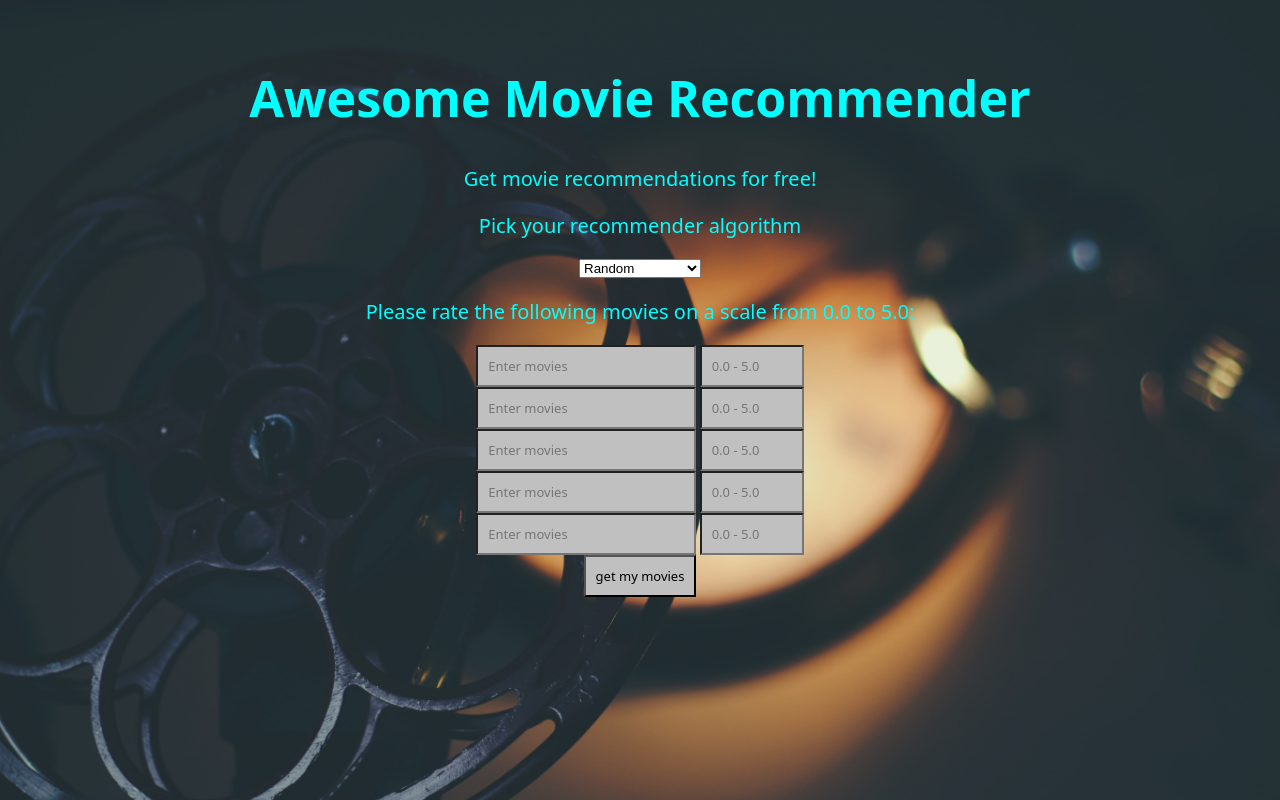
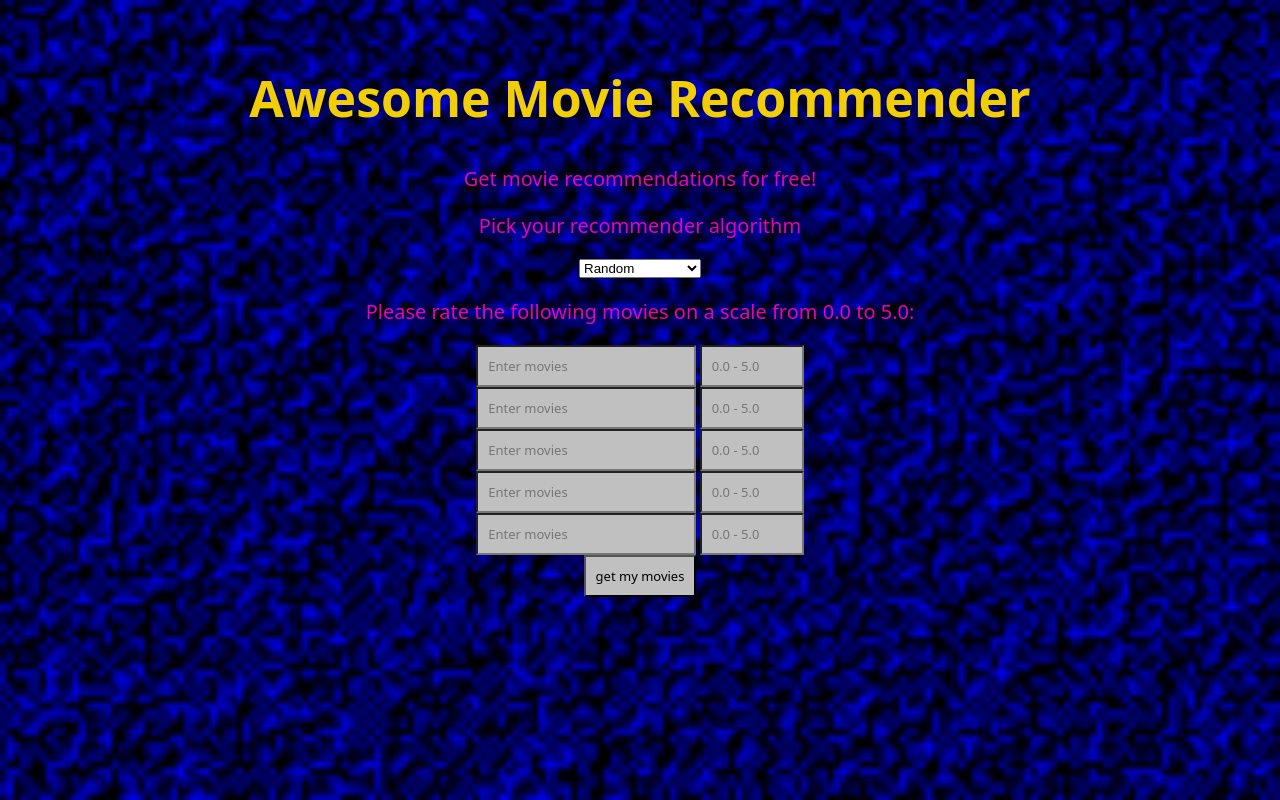
Before and after one commit to Kestener/movie-recommender, a Flask app: page / in a window 1280 px wide. Run offline with Flask 2, Linux system fonts and the light colour scheme; parts of the project's set-up code (start-up, migrations or seed data) failed here and were passed over.

```diff
--- a/requirements.txt
+++ b/requirements.txt
@@ -2,4 +2,4 @@ flask
 pandas
 numpy
 gunicorn
-scikit-learn==1.0.2
+scikit-learn==1.2.0
--- a/static/style.css
+++ b/static/style.css
@@ -1,4 +1,4 @@
-h1{color:aqua;
+h1{color:rgb(241, 206, 6);
 font-size:50px}
 
 body{
@@ -8,8 +8,8 @@ body{
     text-align:center;
     font-size: small;
     font-family:system-ui, -apple-system, BlinkMacSystemFont, 'Segoe UI', Roboto, Oxygen, Ubuntu, Cantarell, 'Open Sans', 'Helvetica Neue', sans-serif;
-    background-color: bisque;
-    background-image: url("timothy-eberly-dTLlhgeEJWg-unsplash.jpg");
+    background-color: rgb(5, 4, 56);
+    background-image: url('angelfire_background.png');
     background-size: cover;
     background-repeat: no-repeat;
 }
@@ -41,9 +41,9 @@ li{
     font-size:medium;
     }
 
-.movies li{padding: 10px;} /*class selector*/
+.movies li{padding: 10px;}
 
-.movies li:nth-child(odd){background-color: grey;}  /*:nth-child() is pseudo selector*/
+.movies li:nth-child(odd){background-color: grey;}
 .movies li:nth-child(even){background-color: white;}
 
 a{color: darkblue;
@@ -63,5 +63,8 @@ img:hover{
     transform: rotate(5deg) scale(1.2);}
 
 
-p,h2{color: aqua;
+h2{color: rgb(224, 7, 177);
 font-size: 20px;}
+
+p{color: rgb(224, 7, 177);
+    font-size: 20px;}
```
Also changed, not shown: static/3d_at_icon.gif (added), static/angelfire_background.png (added), static/baby_dancing.gif (added), static/dialing_progress.gif (added), static/internet_heroes.gif (added), static/under_construction.gif (added), 1 other file.
